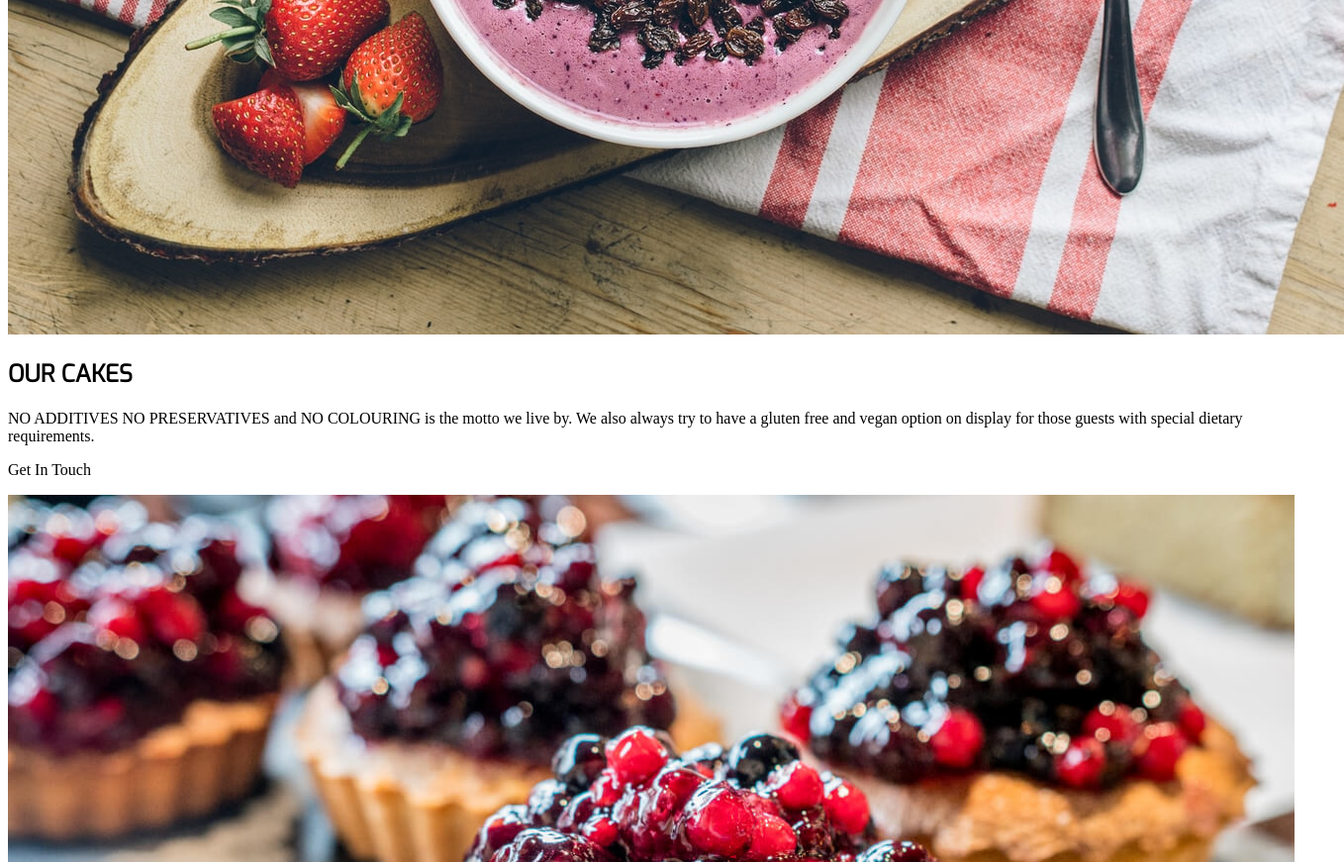
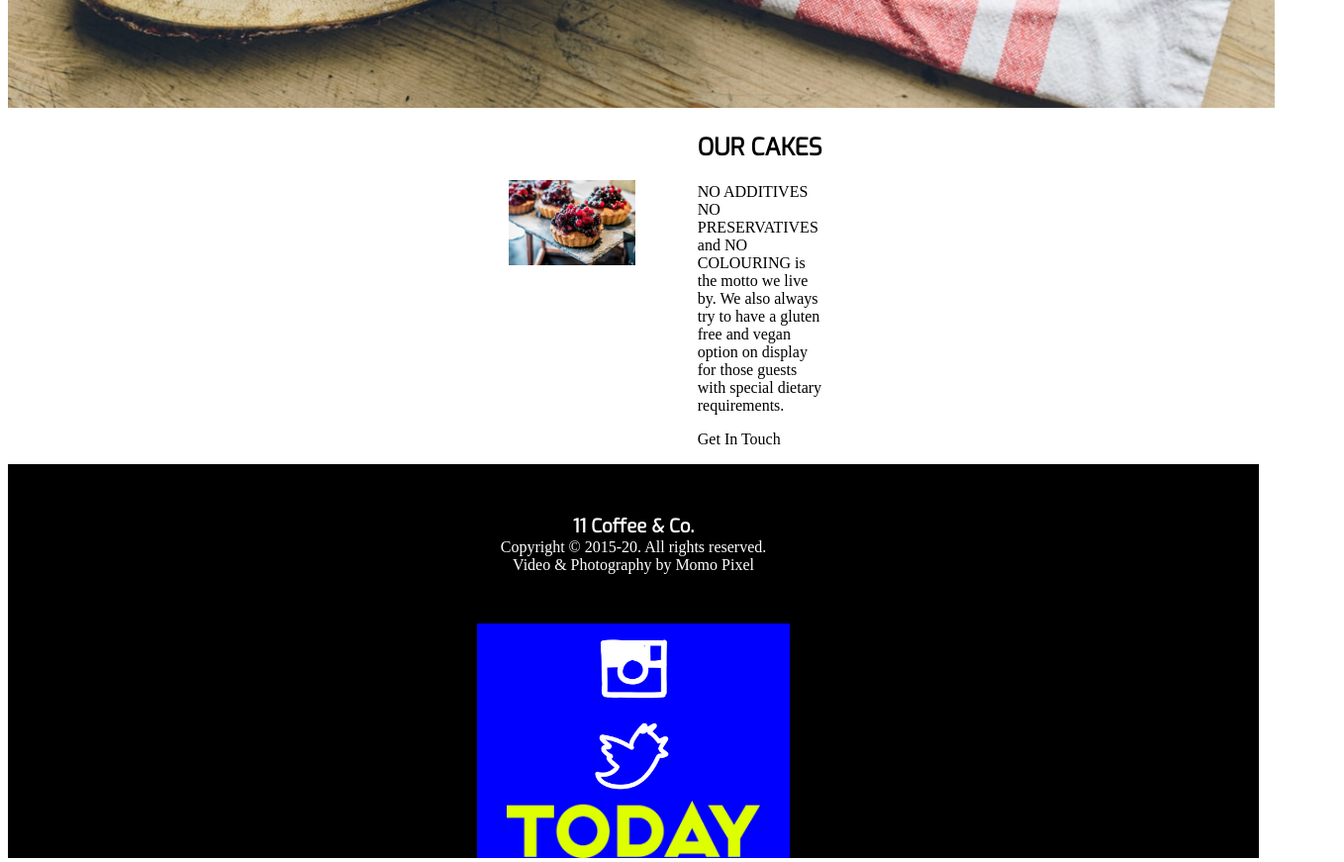
Before and after one commit to AdinaGoldis/Cafe-Projekt-Adina, a plain HTML site: page index.html in a window 1280 px wide. Shown: the part 6680-7551 px from the top of the page at 99% size, 1358 px wide, since content can reach past the window. Drawn offline with Linux system fonts and the light colour scheme; files whose address does not match are found by name.

Commit message:
grob alles

```diff
--- a/Assets/style.css
+++ b/Assets/style.css
@@ -159,7 +159,8 @@ header div {
     display: inline-block;
     vertical-align: middle;
     margin-left: 40%;
-    margin-top: 8%;
+    margin-top: 5.5%;
+    float: left;
     background-color: brown;
 }
 #section3 div:nth-child(3) {
@@ -169,6 +170,71 @@ header div {
     width: 10%;
     margin-left: 5%;
     background-color: blueviolet;
+}
 
+/* section4 */
+#section4 img {
+    width: 100vw;
+    padding-top: 50px;
+}
+
+#section4 div:nth-child(2) img {
+    width: 10vw;
+    display: inline-block;
+    vertical-align: middle;
+    margin-left: 40%;
+    margin-top: 1.5%;
+    float: left;
 
 }
+
+#section4 div:nth-child(3) {
+    text-align: left;
+    vertical-align: middle;
+    display: inline-block;
+    width: 10%;
+    margin-left: 5%;
+}
+
+/* footer */
+
+footer{
+    background-color: black;
+}
+
+footer h3 {
+    text-align: center;
+    padding-top: 50px;
+    color: white;
+    margin: 0;
+    padding-bottom: 0;
+}
+footer p{
+    text-align: center;
+    color: white;
+    margin: 0;
+    padding: 0;
+}
+footer div {
+   margin-left: auto;
+   margin-right: auto;
+   background-color: blue;
+   width: 25%;
+   margin-top: 50px;
+}
+footer div img:nth-child(1) {
+    width: 7vw;
+    display: block;
+    margin: auto;
+
+}
+footer div img:nth-child(2) {
+    width: 7vw;
+    display: block;
+    margin: auto;
+   }
+footer div img:nth-child(3) {
+    width: 20vw;
+    margin: auto;
+    display: block;
+}
--- a/index.html
+++ b/index.html
@@ -112,8 +112,9 @@
     <!--============id=section4===================-->
     <section id="section4">
         <img src="./Assets/img/bridge_4.jpeg" alt="Holztablet">
-
-
+        <div>
+            <img src="./Assets/img/food_10.jpg" alt="Cakes">
+        </div>
         <div>
             <h2>OUR CAKES</h2>
             <p>NO ADDITIVES NO PRESERVATIVES and NO COLOURING is the motto we live by. We also always try to have a
@@ -121,9 +122,7 @@
                 vegan option on display for those guests with special dietary requirements.</p>
             <p>Get In Touch</p>
         </div>
-        <div>
-            <img src="./Assets/img/food_10.jpg" alt="Cakes">
-        </div>
+
 
     </section>
     <!--=============footer======================-->
@@ -131,10 +130,11 @@
         <h3>11 Coffee & Co.</h3>
         <p>Copyright © 2015-20. All rights reserved.</p>
         <p>Video & Photography by Momo Pixel</p>
-        <img src="./Assets/img/instagram_w.png" alt="Video">
-        <img src="./Assets/img/twitter.png" alt="Video">
-        <img src="./Assets/img/today_logo.png" alt="Video">
-
+        <div>
+            <img src="./Assets/img/instagram_w.png" alt="Video">
+            <img src="./Assets/img/twitter.png" alt="Video">
+            <img src="./Assets/img/today_logo.png" alt="Video">
+        </div>
     </footer>
 </body>
 
```
